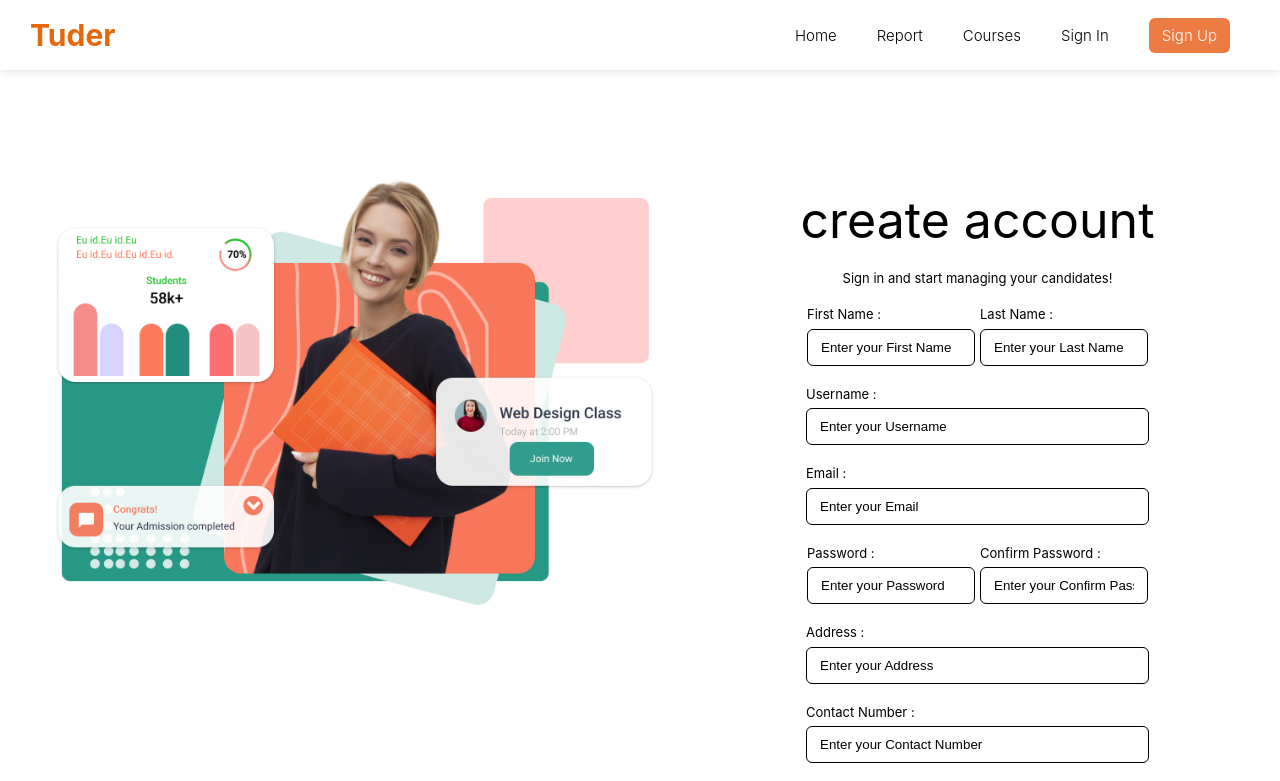
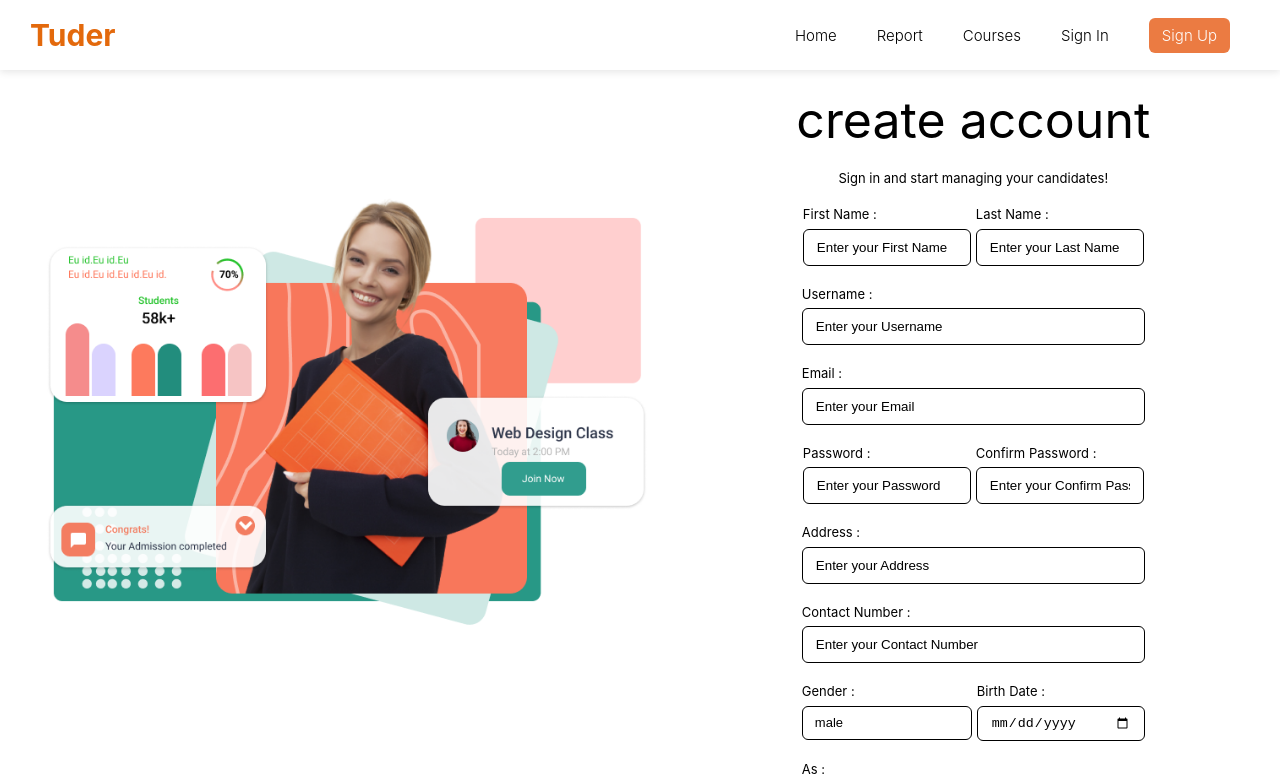
Before and after one commit to 2110336-2565-2/Sec3-Group16-Tuder, a React (Create React App) app in the folder Frontend/: page /SignUp in a window 1280 px wide. Shown: the top 781 px of the page. Built offline with nearby package versions, Linux system fonts and the light colour scheme.

Commit message:
Change layout signup form

```diff
--- a/Frontend/src/pages/SignUp.js
+++ b/Frontend/src/pages/SignUp.js
@@ -4,12 +4,12 @@ import FormSignUp from "../components/FormSignUp.js";
 export default function SignUp(){
 
     return(
-        <ContainerWithHeight margintop='100px'>
+        <ContainerWithHeight margintop='0px'>
             <SeperateSection>
-                <ItemGrid justify='center' columngrid='1 / 3'>
-                    <ImageTudor width='600px' src="/images/signin.png" alt="seprate70" />
+                <ItemGrid justify='center' columngrid='1 / 2'>
+                    <ImageTudor mt='120px' width='600px' src="/images/signin.png" alt="seprate70" />
                 </ItemGrid>
-                <ItemGrid columngrid='4'>
+                <ItemGrid columngrid='3 / 4'>
                     <FormSignUp />
                 </ItemGrid>
             </SeperateSection>
@@ -22,6 +22,9 @@ export default function SignUp(){
 const ImageTudor = styled.img`
     max-width: ${(props) => {
         return props.maxwidth
+    }};
+    margin-top: ${(props)=>{
+        return props.mt
     }};
 `;
 
```
